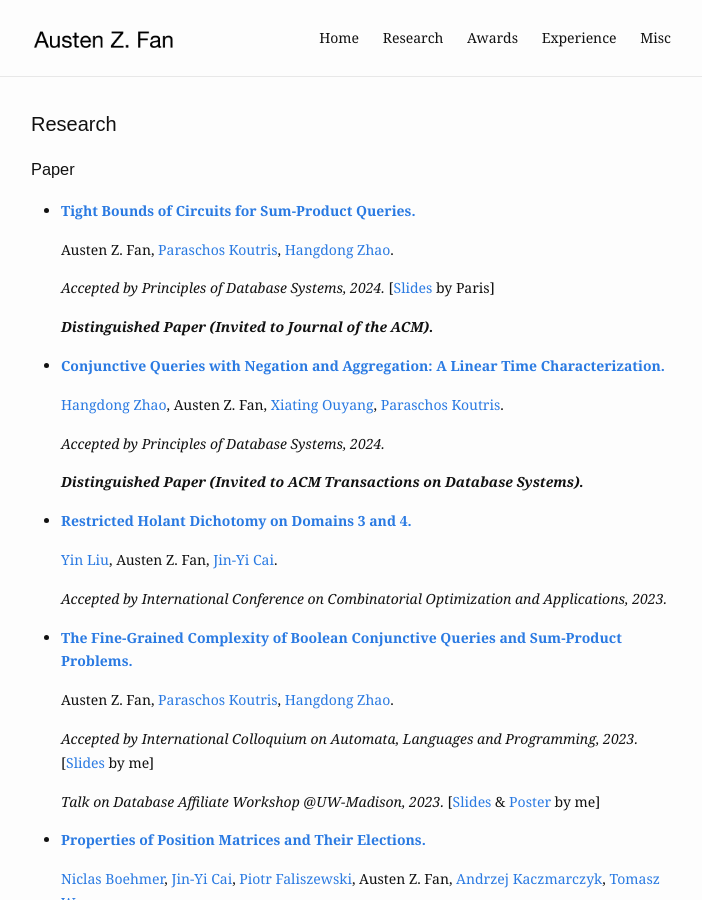
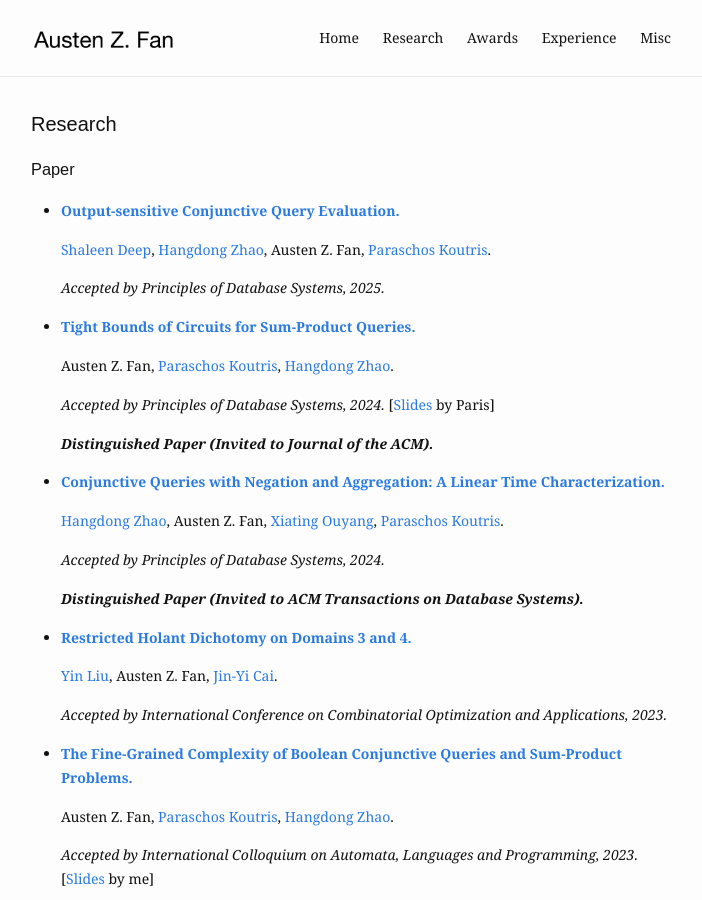
Before and after one commit to Austen-Z-Fan/Austen-Z-Fan.github.io, a Jekyll site: the page built from research.md, in a window 1280 px wide and 900 px high. Shown: the whole window, without its empty margins (289-991 px from the left). Built offline with Jekyll 4.4.1, drawn with Linux system fonts in a browser that asks for light colours.

Commit message:
Update research.md

```diff
--- a/research.md
+++ b/research.md
@@ -5,6 +5,13 @@ slug: /research
 ---
 
 ### Paper
+* [**Output-sensitive Conjunctive Query Evaluation.**](https://arxiv.org/abs/2406.07847)
+
+  [Shaleen Deep](https://pages.cs.wisc.edu/~shaleen/), [Hangdong Zhao](https://pages.cs.wisc.edu/~hangdong/), Austen Z. Fan, [Paraschos Koutris](https://pages.cs.wisc.edu/~paris/).
+
+  *Accepted by Principles of Database Systems, 2025.*
+
+
 * [**Tight Bounds of Circuits for Sum-Product Queries.**](https://dl.acm.org/doi/10.1145/3651588)
 
   Austen Z. Fan, [Paraschos Koutris](https://pages.cs.wisc.edu/~paris/), [Hangdong Zhao](https://pages.cs.wisc.edu/~hangdong/).
```
